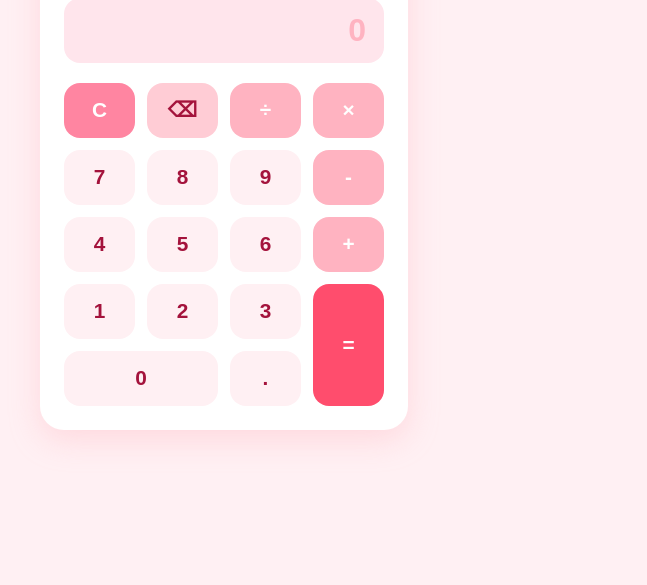
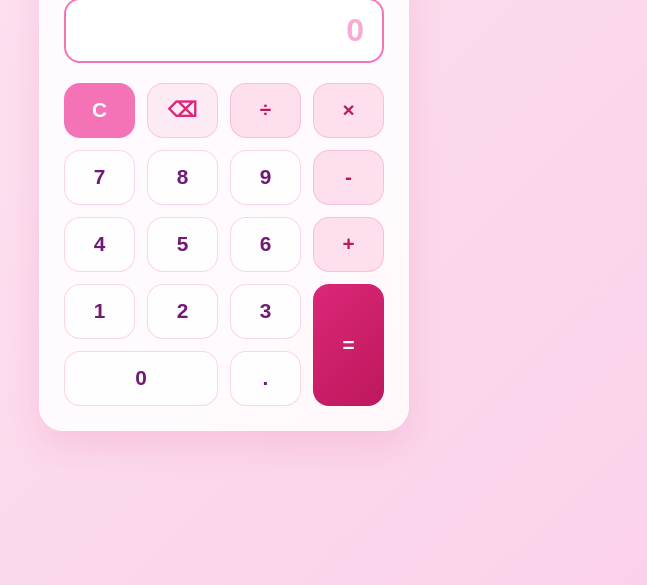
Before and after one commit to amiyalis/pink-calculator, a plain HTML site: page index.html in a window 1280 px wide. Shown: the part 215-800 px from the top of the page, without its empty margins (416-1063 px from the left). Drawn offline with Linux system fonts and the light colour scheme.

Commit message:
Enhance styles with gradients and updated colors

```diff
--- a/style.css
+++ b/style.css
@@ -3,16 +3,18 @@ body {
   justify-content: center;
   align-items: center;
   height: 100vh;
-  background-color: #fff0f3;
+  background: linear-gradient(135deg, #fce7f3 0%, #fbcfe8 100%);
   font-family: 'Segoe UI', Tahoma, Geneva, Verdana, sans-serif;
   margin: 0;
 }
 
 .calculator {
   width: 320px;
-  background: #ffffff;
+  background: rgba(255, 255, 255, 0.85);
+  backdrop-filter: blur(10px);
   border-radius: 24px;
-  box-shadow: 0 10px 30px rgba(255, 182, 193, 0.4);
+  box-shadow: 0 15px 35px rgba(219, 39, 119, 0.12);
+  border: 1px solid rgba(255, 255, 255, 0.6);
   padding: 24px;
 }
 
@@ -22,7 +24,7 @@ body {
   font-weight: 700;
   letter-spacing: 1.5px;
   text-transform: uppercase;
-  color: #ffb3c1;
+  color: #db2777;
   margin-bottom: 14px;
   user-select: none;
 }
@@ -35,15 +37,17 @@ body {
   margin-bottom: 20px;
   padding: 10px 18px;
   box-sizing: border-box;
-  border: none;
+  border: 2px solid #f472b6;
   border-radius: 16px;
-  background: #ffe5ec;
-  color: #c9184a;
+  background: rgba(255, 255, 255, 0.9);
+  color: #701a75;
   font-weight: 700;
+  outline: none;
 }
 
 #display::placeholder {
-  color: #ffb3c1;
+  color: #f472b6;
+  opacity: 0.6;
 }
 
 .buttons {
@@ -55,9 +59,9 @@ body {
 button {
   height: 55px;
   font-size: 1.3em;
-  border: none;
-  background: #fff0f3;
-  color: #a4133c;
+  border: 1px solid rgba(244, 114, 182, 0.3);
+  background: rgba(255, 255, 255, 0.7);
+  color: #701a75;
   font-weight: 700;
   border-radius: 16px;
   cursor: pointer;
@@ -66,7 +70,8 @@ button {
 }
 
 button:hover {
-  background: #ffccd5;
+  background: rgba(255, 255, 255, 0.95);
+  border-color: #f472b6;
   transform: translateY(-2px);
 }
 
@@ -75,41 +80,44 @@ button:active {
 }
 
 button.operator {
-  background: #ffb3c1;
-  color: #ffffff;
+  background: rgba(244, 114, 182, 0.2);
+  color: #be185d;
 }
 
 button.operator:hover {
-  background: #ff85a1;
+  background: rgba(244, 114, 182, 0.35);
 }
 
 button.action {
-  background: #ffccd5;
-  color: #a4133c;
+  background: rgba(252, 231, 243, 0.8);
+  color: #db2777;
 }
 
 button.action:hover {
-  background: #ffb3c1;
+  background: rgba(244, 114, 182, 0.25);
 }
 
 button.clear {
-  background: #ff85a1;
+  background: #f472b6;
   color: #ffffff;
+  border: none;
 }
 
 button.clear:hover {
-  background: #ff758f;
+  background: #db2777;
 }
 
 button.equal {
-  background: #ff4d6d;
+  background: linear-gradient(135deg, #db2777 0%, #be185d 100%);
   color: #ffffff;
+  border: none;
   grid-row: span 2;
   height: 100%;
 }
 
 button.equal:hover {
-  background: #c9184a;
+  opacity: 0.9;
+  transform: translateY(-2px);
 }
 
 button.zero {
```
